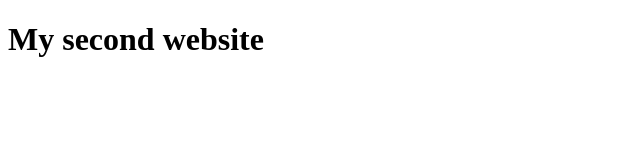
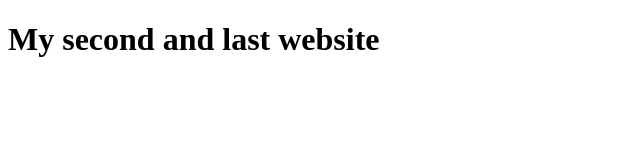
Before and after one commit to Nowrin-Alam/my-second-website, a plain HTML site: page index.html in a window 1280 px wide. Shown: the whole page, without its empty margins (0-640 px from the left). Drawn offline with Linux system fonts and the light colour scheme.

Commit message:
first commit

```diff
--- a/index.html
+++ b/index.html
@@ -6,6 +6,6 @@
     <title>Document</title>
 </head>
 <body>
-    <h1>My second website</h1>
+    <h1>My second and last website</h1>
 </body>
 </html>
```
